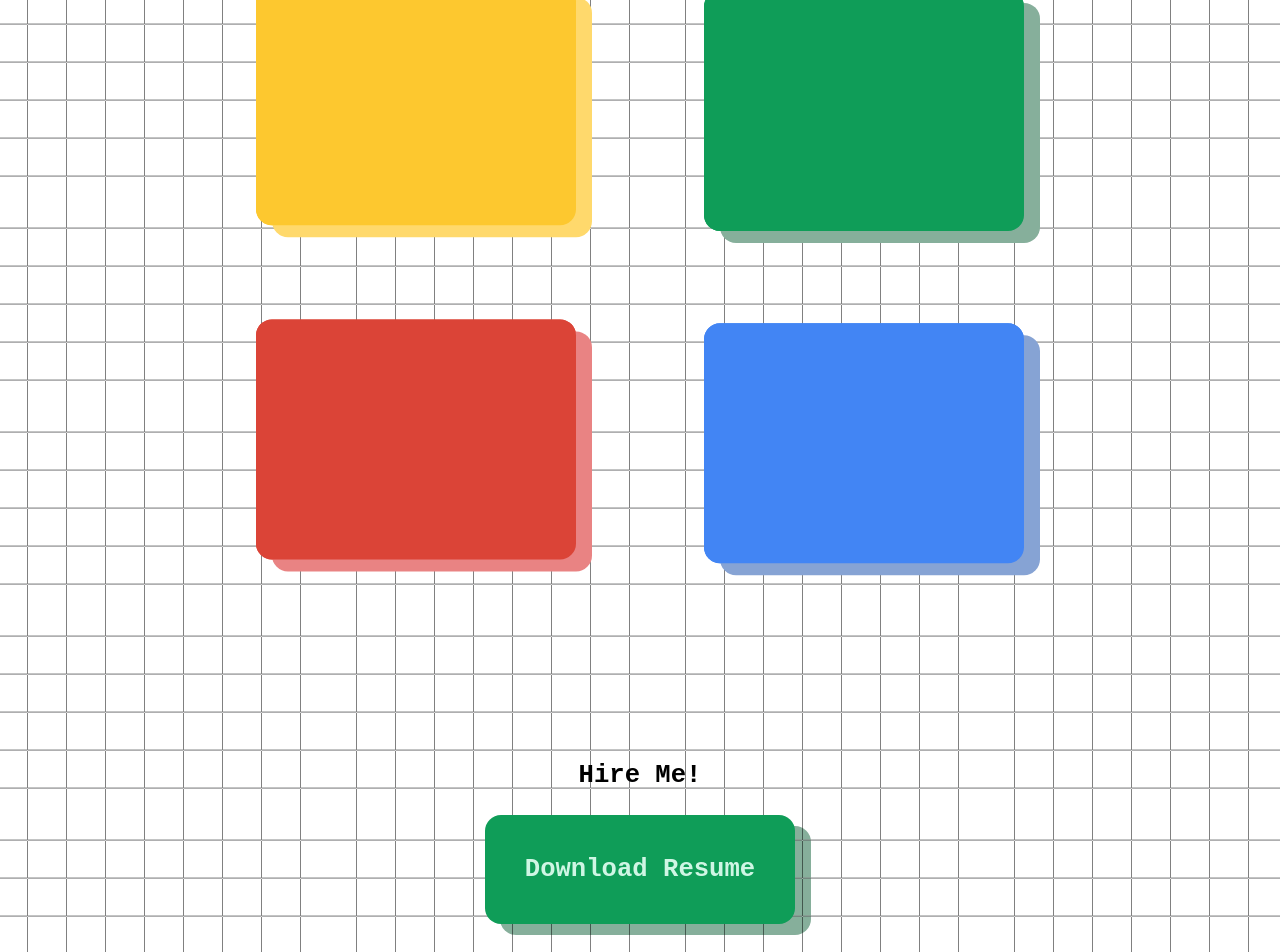
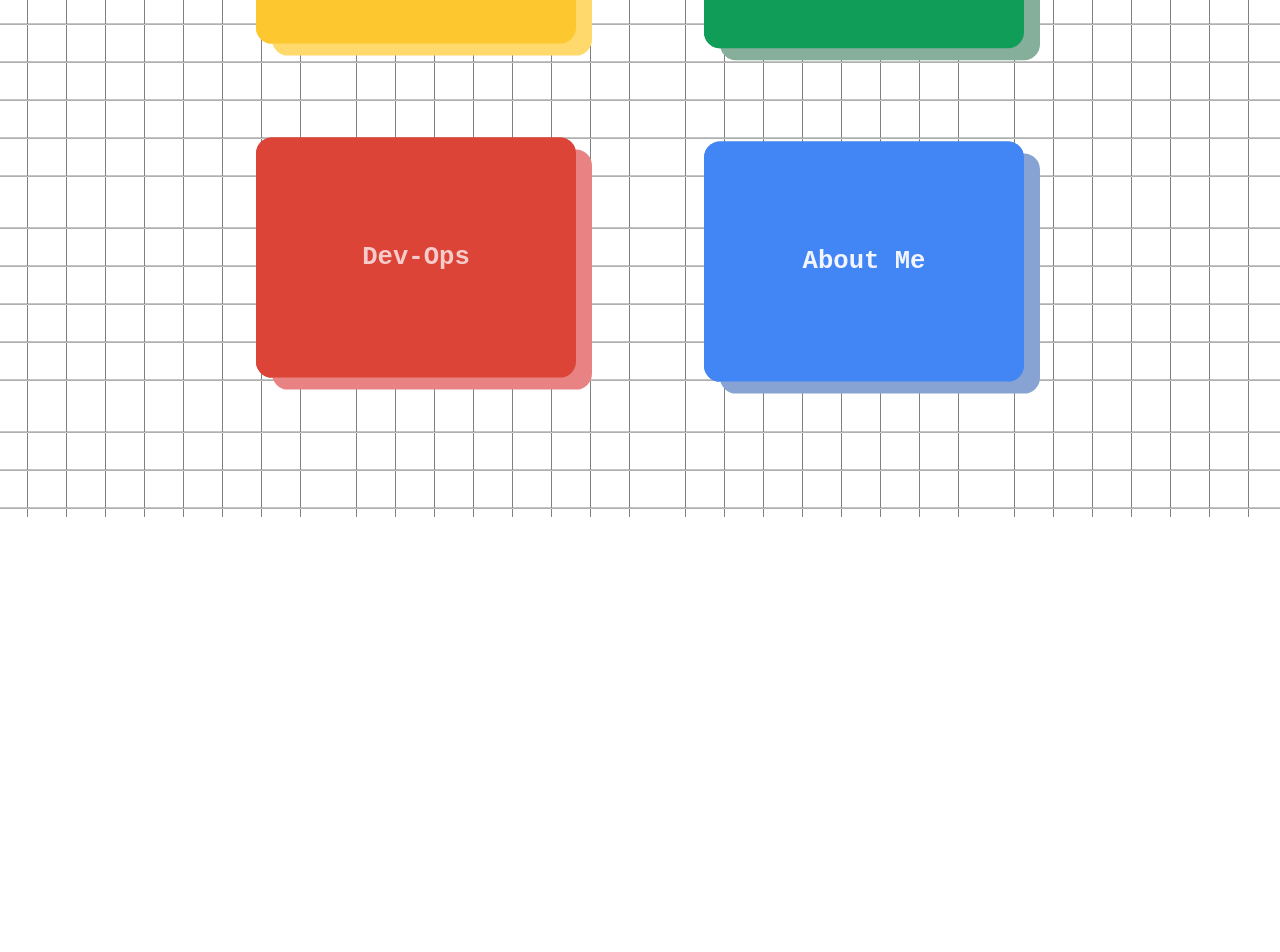
Before and after one commit to JamesonBergstedt/Portfolio, a React (Vite) app: page / in a window 1280 px wide. Shown: the part 1020-1972 px from the top of the page. After the commit the page ends 1537 px from the top, so only its background shows below. Built offline with nearby package versions, Linux system fonts and the light colour scheme; the HTML template or start-up script is replaced by a standard one; a web font is replaced by a local one.

Commit message:
Remove errors

```diff
--- a/src/App.tsx
+++ b/src/App.tsx
@@ -1,10 +1,10 @@
 import "./App.css";
 import Header from "./components/Header";
 import Languages from "./components/Languages";
-import Projects from "./components/Projects";
-import Resume from "./components/Resume";
+// import Projects from "./components/Projects";
+// import Resume from "./components/Resume";
 import NavBar from "./components/NavBar";
-import About from "./components/About";
+// import About from "./components/About";
 import { useRef } from "react";
 
 function App() {
@@ -22,9 +22,9 @@ function App() {
             <Header />
             {/* <About /> */}
             <Languages refference={aboutRef} />
-            <Projects />
+            {/* <Projects /> */}
 
-            <Resume />
+            {/* <Resume /> */}
           </div>
         </div>
       </div>
--- a/src/components/Languages.tsx
+++ b/src/components/Languages.tsx
@@ -1,7 +1,7 @@
-import Spinner from "./Spinner";
-import { delay, easeInOut, motion } from "framer-motion";
+// import Spinner from "./Spinner";
+import { motion } from "framer-motion";
 import { useEffect, useState } from "react";
-import Card from "./Card";
+// import Card from "./Card";
 
 const Languages: React.FC<any> = () => {
   const [yellowCard, setYellowCard] = useState(false);
@@ -110,7 +110,7 @@ const Languages: React.FC<any> = () => {
             opacity: 0,
           },
         };
-      } else if (yellowCount == 2) {
+      } else {
         return {
           initial: {
             x: "50%",
@@ -174,7 +174,7 @@ const Languages: React.FC<any> = () => {
             opacity: 0,
           },
         };
-      } else if (greenCount == 2) {
+      } else {
         return {
           initial: {
             x: "50%",
@@ -238,7 +238,7 @@ const Languages: React.FC<any> = () => {
             opacity: 0,
           },
         };
-      } else if (redCount == 2) {
+      } else {
         return {
           initial: {
             x: "50%",
@@ -302,7 +302,7 @@ const Languages: React.FC<any> = () => {
             opacity: 0,
           },
         };
-      } else if (blueCount == 2) {
+      } else {
         return {
           initial: {
             x: "-50%",
@@ -322,12 +322,37 @@ const Languages: React.FC<any> = () => {
           },
         };
       }
+    } else {
+      return {
+        initial: {
+          x: "20%",
+          y: "10%",
+        },
+        animate: {
+          x: "20%",
+          y: "15%",
+        },
+        transition: {
+          repeat: Infinity,
+          repeatType: "mirror",
+          duration: 1,
+          ease: "easeInOut",
+          delay: 0.55,
+        },
+        exit: {
+          x: "20%",
+          y: "10%",
+        },
+      };
     }
   };
 
   return (
     <>
-      <div id="languages" className="mt-[25%] flex justify-center items-center">
+      <div
+        id="languages"
+        className=" flex justify-center items-center min-h-[110vh] pb-[10%]"
+      >
         <div className="flex  flex-wrap justify-center items-center w-full ">
           <div className="flex justify-center items-center w-[75vw] ">
             <motion.div
@@ -350,7 +375,9 @@ const Languages: React.FC<any> = () => {
                 setYellowCount((prevCount) => (prevCount + 1) % 3);
               }}
             >
-              <div className="h-[30vmin] w-[40vmin] max-w-[600px]  max-h-[400px] bg-yellow relative flex justify-center rounded-2xl min-w-[125px] min-h-[85px]"></div>
+              <div className="h-[30vmin] w-[40vmin] max-w-[600px]  max-h-[400px] bg-yellow relative flex justify-center rounded-2xl min-w-[125px] min-h-[85px] items-center text-yellow_text font-azeret text-header_lg font-semibold">
+                <span>Languages</span>
+              </div>
               <div className="h-full w-full max-w-[600px]  max-h-[400px] bg-lightyellow absolute flex justify-center -z-20 right-[-5%] bottom-[-5%] rounded-2xl min-w-[125px] min-h-[85px]"></div>
 
               <motion.div
@@ -409,7 +436,9 @@ const Languages: React.FC<any> = () => {
                 console.log(greenCount);
               }}
             >
-              <div className="h-[30vmin] w-[40vmin] max-w-[600px]  max-h-[400px] bg-green relative flex justify-center rounded-2xl min-w-[125px] min-h-[85px]"></div>
+              <div className="h-[30vmin] w-[40vmin] max-w-[600px]  max-h-[400px] bg-green relative flex justify-center rounded-2xl min-w-[125px] min-h-[85px] items-center text-green_text font-azeret text-header_lg font-semibold">
+                <span>Front-End</span>
+              </div>
               <div className="h-full w-full max-w-[600px]  max-h-[400px] bg-lightgreen absolute flex justify-center -z-20 right-[-5%] bottom-[-5%] rounded-2xl min-w-[125px] min-h-[85px]"></div>
 
               <motion.div
@@ -470,7 +499,9 @@ const Languages: React.FC<any> = () => {
                 console.log(redCount);
               }}
             >
-              <div className="h-[30vmin] w-[40vmin] max-w-[600px]  max-h-[400px] bg-red relative flex justify-center rounded-2xl min-w-[125px] min-h-[85px]"></div>
+              <div className="h-[30vmin] w-[40vmin] max-w-[600px]  max-h-[400px] bg-red relative flex justify-center rounded-2xl min-w-[125px] min-h-[85px] items-center text-red_text font-azeret text-header_lg font-semibold">
+                <span>Dev-Ops</span>
+              </div>
               <div className="h-full w-full max-w-[600px]  max-h-[400px] bg-lightred absolute flex justify-center -z-20 right-[-5%] bottom-[-5%] rounded-2xl min-w-[125px] min-h-[85px]"></div>
 
               <motion.div
@@ -529,7 +560,9 @@ const Languages: React.FC<any> = () => {
                 console.log(blueCount);
               }}
             >
-              <div className="h-[30vmin] w-[40vmin] max-w-[600px]  max-h-[400px] bg-blue relative flex justify-center rounded-2xl min-w-[125px] min-h-[85px]"></div>
+              <div className="h-[30vmin] w-[40vmin] max-w-[600px]  max-h-[400px] bg-blue relative flex justify-center rounded-2xl min-w-[125px] min-h-[85px] items-center text-blue_text font-azeret text-header_lg font-semibold">
+                <span>About Me</span>
+              </div>
               <div className="h-full w-full max-w-[600px]  max-h-[400px] bg-lightblue absolute flex justify-center -z-20 right-[-5%] bottom-[-5%] rounded-2xl min-w-[125px] min-h-[85px]"></div>
 
               <motion.div
--- a/src/components/Projects.tsx
+++ /dev/null
@@ -1,7 +0,0 @@
-import { motion } from "framer-motion";
-
-const Projects = () => {
-  return <div></div>;
-};
-
-export default Projects;
--- a/src/components/Resume.tsx
+++ b/src/components/Resume.tsx
@@ -1,56 +1,56 @@
-import { motion } from "framer-motion";
-const Resume = () => {
-  return (
-    <div className=" relative h-[50vh] ">
-      <div className="flex justify-center font-azeret font-semibold text-header_lg mt-[25%]">
-        <div>Hire Me!</div>
-      </div>
+// import { motion } from "framer-motion";
+// const Resume = () => {
+//   return (
+//     <div className=" relative h-[50vh] ">
+//       <div className="flex justify-center font-azeret font-semibold text-header_lg mt-[25%]">
+//         <div>Hire Me!</div>
+//       </div>
 
-      {/* <div className=" justify-center">
-        <a
-          href={"/Jameson_Bergstedt_Resume.pdf"}
-          download="Jameson Bergstedt Resume"
-          target="_blank"
-          className=""
-        >
-          <motion.button
-            className="bg-green rounded-2xl p-[5%] text-header_lg font-azeret font-semibold text-green_text whitespace-nowrap relative top-[40%]"
-            whileHover={{
-              scale: 1.1,
-              transition: { duration: 0.5 },
-            }}
-            whileTap={{ scale: 0.9 }}
-          >
-            Download Resume
-            <div className="bg-lightgreen w-full h-full p-[2%] rounded-2xl absolute top-[10%] -z-50 left-[5%]"></div>
-          </motion.button>
-        </a>
-      </div> */}
+//       {/* <div className=" justify-center">
+//         <a
+//           href={"/Jameson_Bergstedt_Resume.pdf"}
+//           download="Jameson Bergstedt Resume"
+//           target="_blank"
+//           className=""
+//         >
+//           <motion.button
+//             className="bg-green rounded-2xl p-[5%] text-header_lg font-azeret font-semibold text-green_text whitespace-nowrap relative top-[40%]"
+//             whileHover={{
+//               scale: 1.1,
+//               transition: { duration: 0.5 },
+//             }}
+//             whileTap={{ scale: 0.9 }}
+//           >
+//             Download Resume
+//             <div className="bg-lightgreen w-full h-full p-[2%] rounded-2xl absolute top-[10%] -z-50 left-[5%]"></div>
+//           </motion.button>
+//         </a>
+//       </div> */}
 
-      <div className="flex justify-center mt-[5vmin]">
-        <motion.div
-          className=""
-          whileHover={{
-            scale: 1.1,
-            transition: { duration: 0.5 },
-          }}
-          whileTap={{ scale: 0.9 }}
-        >
-          <a
-            href={"/Jameson_Bergstedt_Resume.pdf"}
-            download="Jameson Bergstedt Resume"
-            target="_blank"
-            className=""
-          >
-            <span className="bg-green rounded-2xl p-[5vmin] text-header_lg font-azeret font-semibold text-green_text whitespace-nowrap relative top-[40%]">
-              Download Resume
-              <div className="bg-lightgreen w-full h-full p-[5vmin] rounded-2xl absolute top-[10%] -z-50 left-[5%]"></div>
-            </span>
-          </a>
-        </motion.div>
-      </div>
-    </div>
-  );
-};
+//       <div className="flex justify-center mt-[5vmin]">
+//         <motion.div
+//           className=""
+//           whileHover={{
+//             scale: 1.1,
+//             transition: { duration: 0.5 },
+//           }}
+//           whileTap={{ scale: 0.9 }}
+//         >
+//           <a
+//             href={"/Jameson_Bergstedt_Resume.pdf"}
+//             download="Jameson Bergstedt Resume"
+//             target="_blank"
+//             className=""
+//           >
+//             <span className="bg-green rounded-2xl p-[5vmin] text-header_lg font-azeret font-semibold text-green_text whitespace-nowrap relative top-[40%]">
+//               Download Resume
+//               <div className="bg-lightgreen w-full h-full p-[5vmin] rounded-2xl absolute top-[10%] -z-50 left-[5%]"></div>
+//             </span>
+//           </a>
+//         </motion.div>
+//       </div>
+//     </div>
+//   );
+// };
 
-export default Resume;
+// export default Resume;
```
Also changed, not shown: src/components/Card.tsx (+19 -0 lines), src/components/CircularAnimation.tsx (+30 -30 lines).
